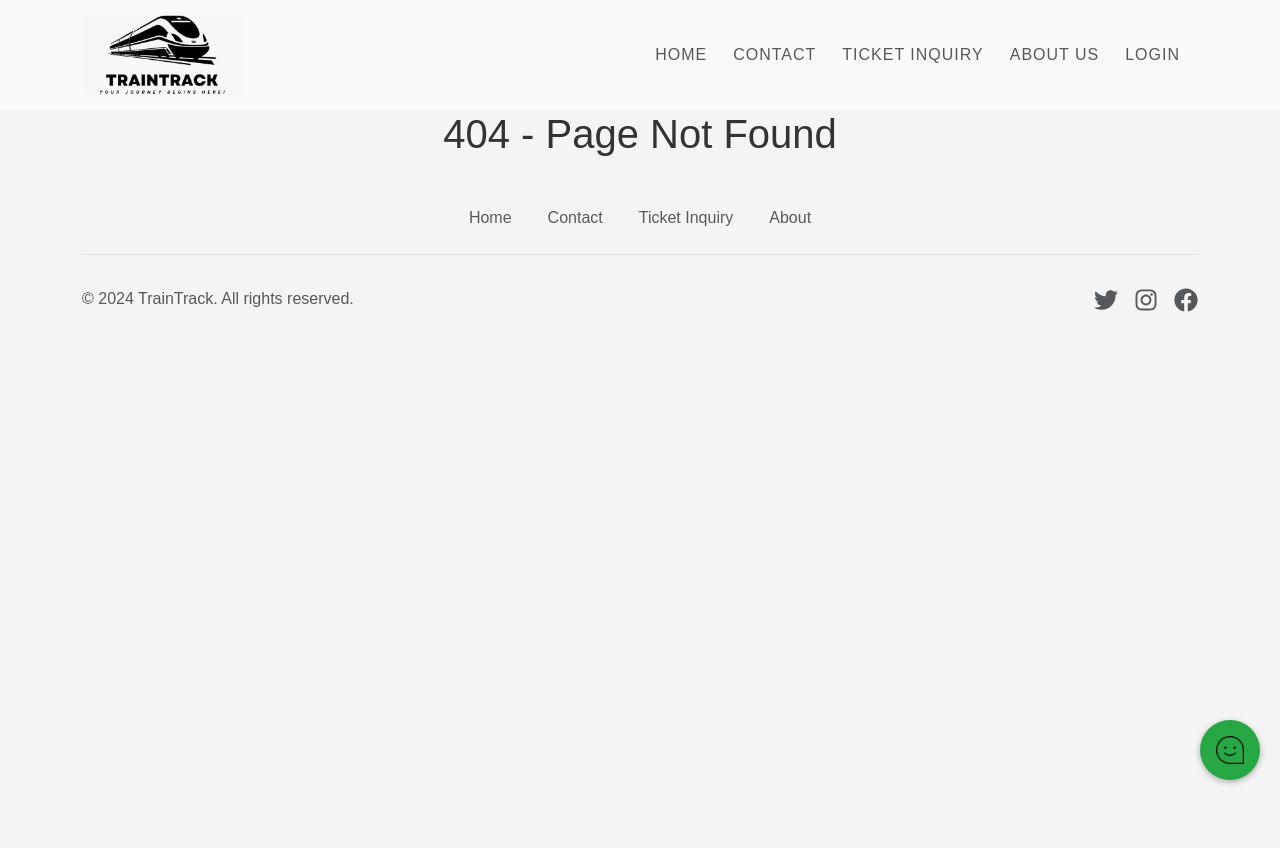
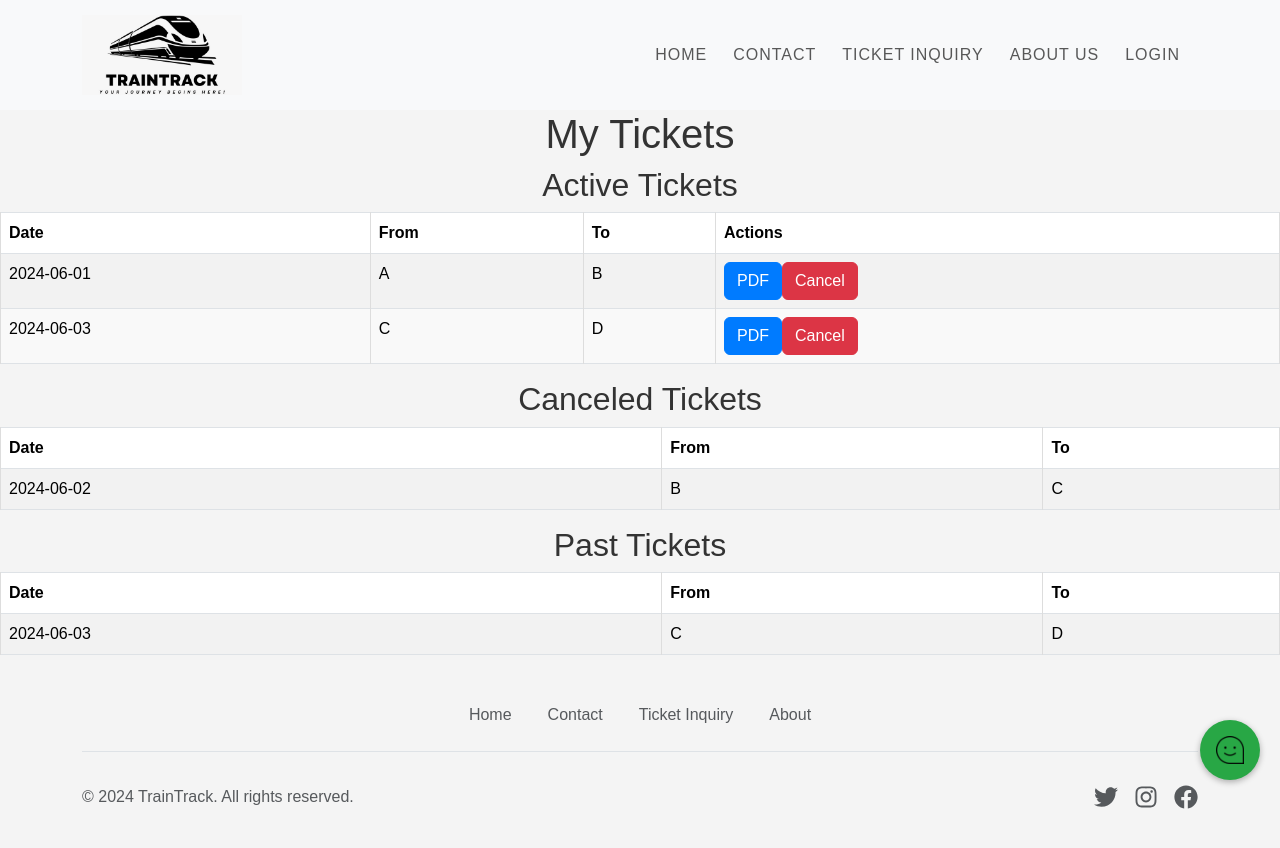
Before and after one commit to cemdusenkalkan/traintrack, a React (Create React App) app: page /my-tickets in a window 1280 px wide. Before the commit this address had no page. Shown: the top 848 px of the page. Before the commit the page ends 800 px from the top, so only its background shows below. Built offline with nearby package versions, Linux system fonts and the light colour scheme; a web font is replaced by a local one; what @react-pdf/renderer would draw is missing.

Commit message:
öylesine profile ve mytickets sayfası rklendi

```diff
--- a/src/App.js
+++ b/src/App.js
@@ -1,5 +1,5 @@
 import React, { useState, useEffect } from 'react';
-import { BrowserRouter as Router, Routes, Route, NavLink } from 'react-router-dom';
+import { BrowserRouter as Router, Routes, Route, NavLink, Link } from 'react-router-dom';
 import 'bootstrap/dist/css/bootstrap.min.css';
 import { Navbar, Nav, Container, Dropdown } from 'react-bootstrap';
 import './App.css';
@@ -17,6 +17,8 @@ import AdminPanelPage from './pages/AdminPanelPage';
 import TicketPurchase from './pages/TicketPurchase';
 import AboutPage from './pages/AboutPage';
 import PassengerInformationPage from './pages/PassengerInformationPage';
+import MyTicketsPage from './pages/MyTicketsPage';
+import ProfilePage from './pages/ProfilePage';
 import ChatSupport from './components/ChatSupport';
 import Footer from './components/Footer';
 
@@ -70,6 +72,8 @@ const App = () => {
                         {user?.name}
                       </Dropdown.Toggle>
                       <Dropdown.Menu>
+                        <Dropdown.Item as={Link} to="/profile">Profile</Dropdown.Item>
+                        <Dropdown.Item as={Link} to="/my-tickets">My Tickets</Dropdown.Item>
                         <Dropdown.Item onClick={handleLogout}>Logout</Dropdown.Item>
                       </Dropdown.Menu>
                     </Dropdown>
@@ -95,6 +99,8 @@ const App = () => {
             <Route path="/SelectSeatPage" element={<SelectSeatPage />} />
             <Route path="/ticket-purchase" element={<TicketPurchase />} />
             <Route path="/about" element={<AboutPage />} />
+            <Route path="/my-tickets" element={<MyTicketsPage />} />
+            <Route path="/profile" element={<ProfilePage user={user} />} />
             <Route path="/passenger-information" element={<PassengerInformationPage />} />
             <Route path="*" element={<NotFoundPage />} />
           </Routes>
--- a/src/pages/AboutPage.js
+++ b/src/pages/AboutPage.js
@@ -29,7 +29,7 @@ const AboutPage = () => {
                     <img src={founder2} alt="Founder 2" className="founder-image" />
                     <p>Cem Düşenkalkan</p>
                 </a>
-                <a className="founder" style={{ textDecoration: 'none' }} href="https://www.linkedin.com/in/meryemcanga/"
+                <a className="founder" style={{ textDecoration: 'none' }} href="https://www.linkedin.com/in/mirayköksal"
                     target="_blank" rel="noopener noreferrer">
                     <h2>Founder</h2>
                     <img src={founder3} alt="Founder 3" className="founder-image" />
--- /dev/null
+++ b/src/pages/MyTicketsPage.js
@@ -0,0 +1,96 @@
+import React, { useState, useEffect } from 'react';
+import { Button, Table } from 'react-bootstrap';
+
+const MyTicketsPage = () => {
+    const [tickets, setTickets] = useState([]);
+
+    // Örnek bir veri oluşturalım
+    useEffect(() => {
+        const dummyData = [
+            { id: 1, date: '2024-06-01', from: 'A', to: 'B', status: 'active' },
+            { id: 2, date: '2024-06-02', from: 'B', to: 'C', status: 'canceled' },
+            { id: 3, date: '2024-06-03', from: 'C', to: 'D', status: 'active' },
+            { id: 4, date: '2024-06-03', from: 'C', to: 'D', status: 'past' },
+        ];
+        setTickets(dummyData);
+    }, []);
+
+    const cancelTicket = (id) => {
+        // Bilet iptal işlemleri burada yapılabilir
+        console.log('Cancel ticket with id:', id);
+    };
+
+    const activeTickets = tickets.filter(ticket => ticket.status === 'active');
+    const canceledTickets = tickets.filter(ticket => ticket.status === 'canceled');
+    const pastTickets = tickets.filter(ticket => ticket.status === 'past');
+
+    return (
+        <div>
+            <h1>My Tickets</h1>
+            <h2>Active Tickets</h2>
+            <Table striped bordered hover>
+                <thead>
+                    <tr>
+                        <th>Date</th>
+                        <th>From</th>
+                        <th>To</th>
+                        <th>Actions</th>
+                    </tr>
+                </thead>
+                <tbody>
+                    {activeTickets.map(ticket => (
+                        <tr key={ticket.id}>
+                            <td>{ticket.date}</td>
+                            <td>{ticket.from}</td>
+                            <td>{ticket.to}</td>
+                            <td>
+                                <Button variant="primary">PDF</Button>
+                                <Button variant="danger" onClick={() => cancelTicket(ticket.id)}>Cancel</Button>
+                            </td>
+                        </tr>
+                    ))}
+                </tbody>
+            </Table>
+            <h2>Canceled Tickets</h2>
+            <Table striped bordered hover>
+                <thead>
+                    <tr>
+                        <th>Date</th>
+                        <th>From</th>
+                        <th>To</th>
+                    </tr>
+                </thead>
+                <tbody>
+                    {canceledTickets.map(ticket => (
+                        <tr key={ticket.id}>
+                            <td>{ticket.date}</td>
+                            <td>{ticket.from}</td>
+                            <td>{ticket.to}</td>
+                        </tr>
+                    ))}
+                </tbody>
+            </Table>
+            <h2>Past Tickets</h2>
+            <Table striped bordered hover>
+                <thead>
+                    <tr>
+                        <th>Date</th>
+                        <th>From</th>
+                        <th>To</th>
+                    </tr>
+                </thead>
+                <tbody>
+                    {pastTickets.map(ticket => (
+                        <tr key={ticket.id}>
+                            <td>{ticket.date}</td>
+                            <td>{ticket.from}</td>
+                            <td>{ticket.to}</td>
+                        </tr>
+                    ))}
+                </tbody>
+            </Table>
+        </div>
+    );
+};
+
+export default MyTicketsPage;
--- /dev/null
+++ b/src/pages/ProfilePage.js
@@ -0,0 +1,63 @@
+import React, { useState } from 'react';
+
+const ProfilePage = ({ user }) => {
+    const [editing, setEditing] = useState(false);
+    const [editedUser, setEditedUser] = useState(user || {});
+
+    const handleInputChange = (e) => {
+        const { name, value } = e.target;
+        setEditedUser({ ...editedUser, [name]: value });
+    };
+
+    const handleEditClick = () => {
+        setEditing(true);
+    };
+
+    const handleSaveClick = () => {
+        // Burada düzenlenmiş kullanıcı bilgilerini kaydetme işlemi yapılabilir.
+        // Örneğin, bir API çağrısı yapılabilir.
+        console.log('Saving edited user:', editedUser);
+        setEditing(false);
+    };
+
+    return (
+        <div>
+            <h1>Profile</h1>
+            {editing ? (
+                <div>
+                    <label>Name:</label>
+                    <input
+                        type="text"
+                        name="name"
+                        value={editedUser.name}
+                        onChange={handleInputChange}
+                    />
+                    <label>Email:</label>
+                    <input
+                        type="email"
+                        name="email"
+                        value={editedUser.email}
+                        onChange={handleInputChange}
+                    />
+                    <label>Password:</label>
+                    <input
+                        type="password"
+                        name="password"
+                        value={editedUser.password}
+                        onChange={handleInputChange}
+                    />
+                    <button onClick={handleSaveClick}>Save</button>
+                </div>
+            ) : (
+                <div>
+                    <p><strong>Name:</strong> {user.name}</p>
+                    <p><strong>Email:</strong> {user.email}</p>
+                    <p><strong>Password:</strong> {user.password}</p>
+                    <button onClick={handleEditClick}>Edit</button>
+                </div>
+            )}
+        </div>
+    );
+};
+
+export default ProfilePage;
```
Also changed, not shown: src/ToDoList.txt.
